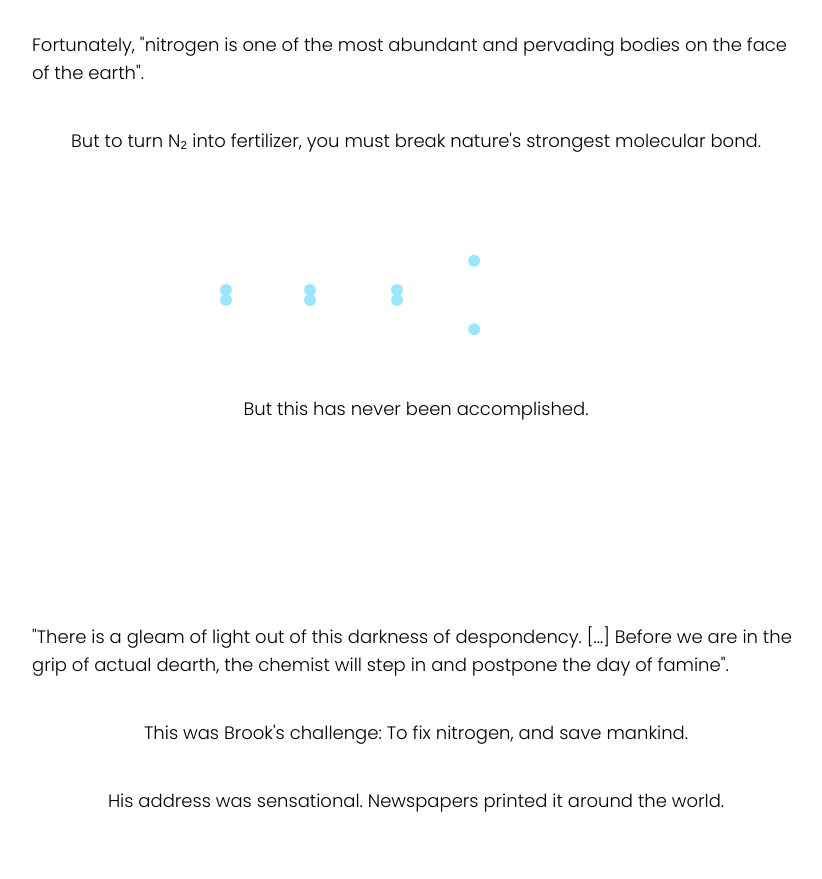
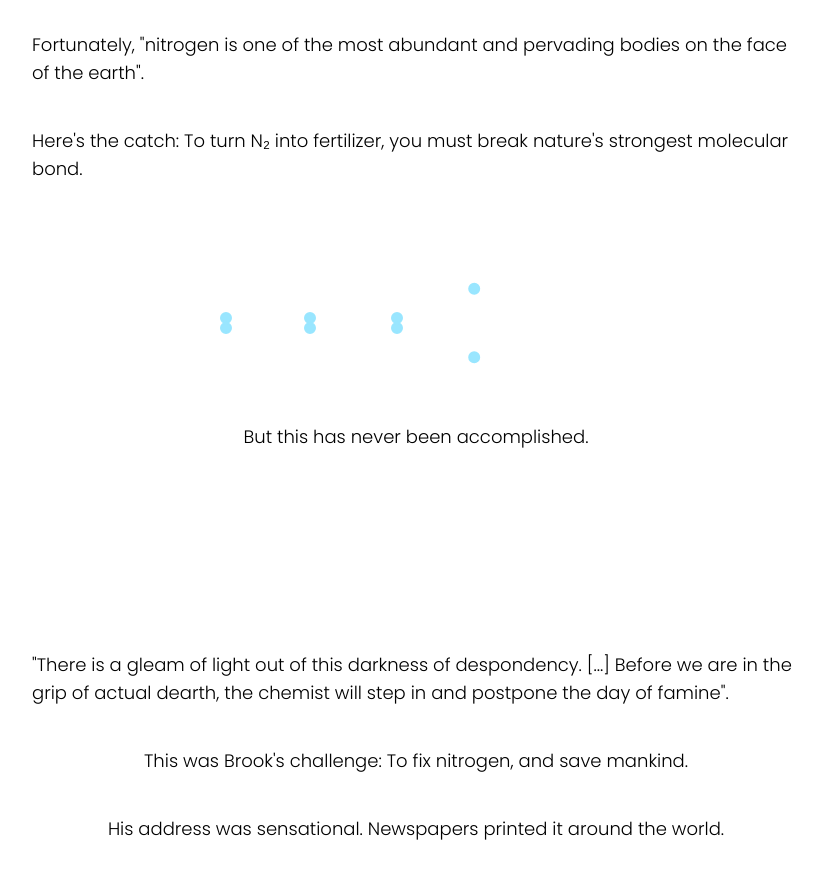
Before and after one commit to chongcurtis/chongcurtis.github.io, a Next.js app: page /books/the-alchemy-of-air in a window 1280 px wide. Shown: the part 3020-3899 px from the top of the page, without its empty margins (224-1046 px from the left). Built offline with nearby package versions, Linux system fonts and the light colour scheme.

Commit message:
update dream

```diff
--- a/src/pages/books/the-alchemy-of-air.tsx
+++ b/src/pages/books/the-alchemy-of-air.tsx
@@ -99,9 +99,10 @@ export default function TheAlchemyOfAir() {
                 Fortunately, "nitrogen is one of the most abundant and pervading bodies on the face
                 of the earth".
             </p>
+            {/*I'm not sure if heres the catch is better than "But"*/}
             <p className="fade-in-on-scroll mb-10 mt-10 text-lg">
-                But to turn N&#8322; into fertilizer, you must break nature's strongest molecular
-                bond.
+                Here's the catch: To turn N&#8322; into fertilizer, you must break nature's
+                strongest molecular bond.
             </p>
             <FixNitrogen />
             <p className="fade-in-on-scroll mb-40 text-lg">But this has never been accomplished.</p>
--- a/src/pages/dreams.tsx
+++ b/src/pages/dreams.tsx
@@ -43,7 +43,7 @@ export default function Dreams() {
                         </li>
                     </ul>
                     <li className="fade-in-on-scroll">
-                        Owning a theater so I can code on the big screen
+                        Live in a place with 2 dishwashers: One for clean dishes and one for dirty
                     </li>
                     <li className="fade-in-on-scroll">Diverting a hurricane</li>
                 </ul>
```
